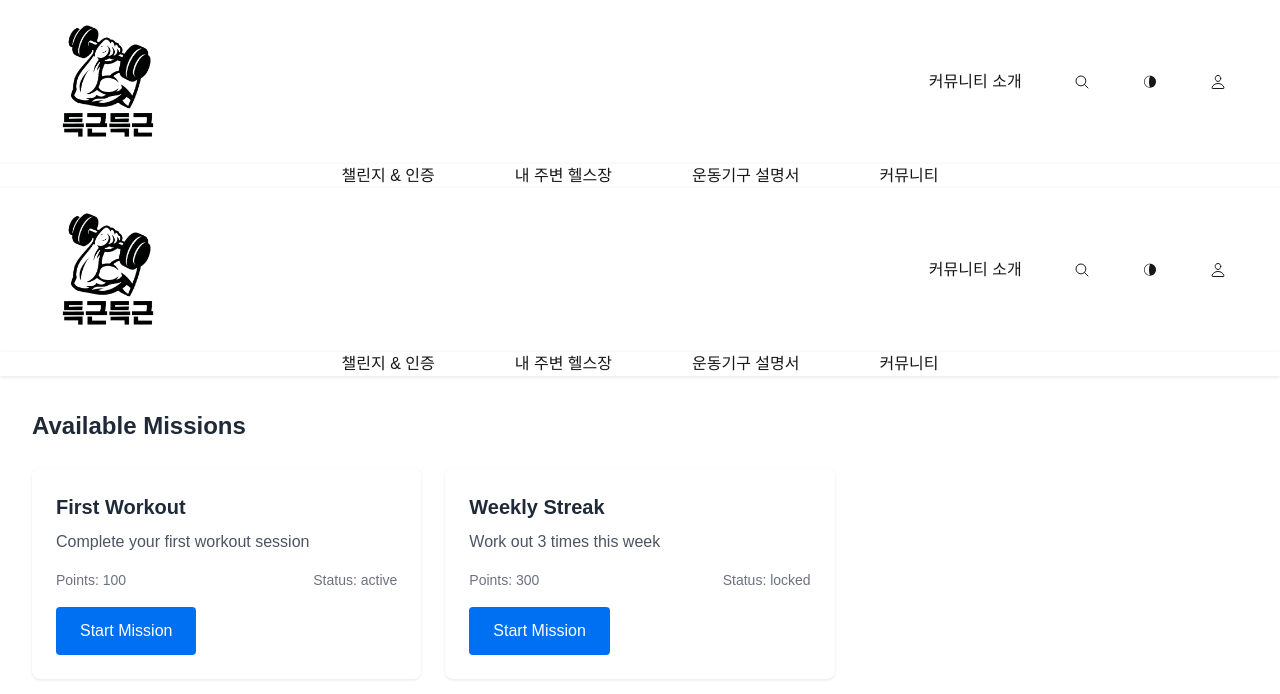
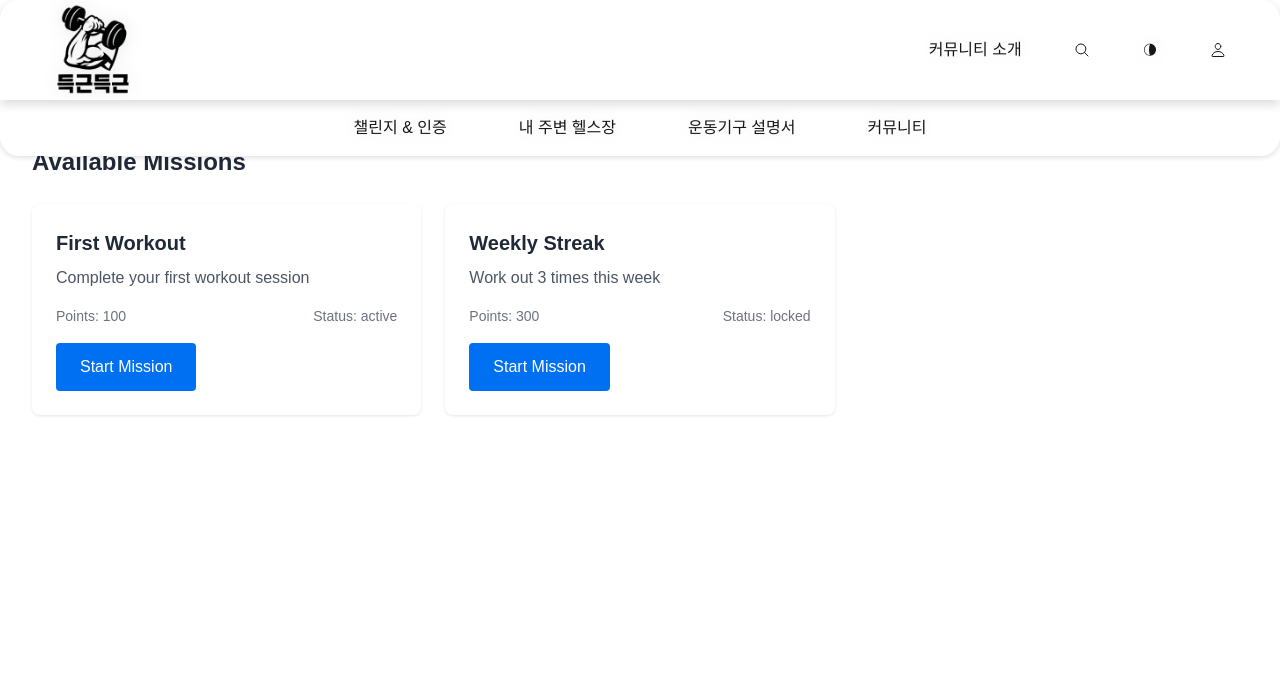
Before and after one commit to LeeJaeHyekk/deukgeun, a Next.js app in the folder deukgeun/: page /missions-and-challenge in a window 1280 px wide. Shown: the top 694 px of the page. Built offline with nearby package versions, Linux system fonts and the light colour scheme.

Commit message:
header nav
헤더 스크롤 css 처리

```diff
--- a/deukgeun/src/widgets/Header/Header.module.css
+++ b/deukgeun/src/widgets/Header/Header.module.css
@@ -1,69 +1,100 @@
-.header {
-  display: flex;
-  flex-direction: column;
-  width: 100%;
-  position: relative;
-}
-
-/* 고정 헤더 */
-.container {
+/* 전체 헤더 상단 바 */
+.topBar {
   display: flex;
   justify-content: space-between;
   align-items: center;
-  position: relative;
+  flex-wrap: nowrap;
+  padding: 16px 3%;
+  background-color: rgba(255, 255, 255, 0.9);
+  backdrop-filter: blur(10px);
+  z-index: 1000;
+  box-shadow: 0 4px 12px rgba(0, 0, 0, 0.08);
+  position: fixed; /* 💥 핵심: fixed */
   top: 0;
   left: 0;
   width: 100%;
-  padding: 12px 3%;
-  background-color: white;
-  z-index: 1000;
-  box-shadow: 0 1px 4px rgba(0, 0, 0, 0.1);
+  height: 100px;
+  border-radius: 20px 20px 0 0;
+  transition:
+    opacity 0.4s ease,
+    transform 0.4s ease,
+    box-shadow 0.4s ease,
+    background-color 0.4s ease,
+    visibility 0.4s ease;
 }
 
-.left {
-  flex-shrink: 0;
+.hidden {
+  opacity: 0;
+  transform: translateY(-100%);
+  pointer-events: none;
+  visibility: hidden;
 }
 
-.logo img {
-  width: 140px;
-  height: auto;
+/* 로고 */
+.logo {
+  width: 110px;
+  height: auto; /* 높이는 auto로 */
+  display: block; /* inline-block 기본 문제 해결용 */
+  object-fit: contain
 }
 
+
+.logo img {
+  width: 100%; /* 컨테이너 너비에 맞춤 */
+  height: auto; /* 비율 유지 */
+  display: block; /* 이미지 밑 공백 제거 */
+  object-fit: contain;
+}
+
+/* 아이콘 영역 */
 .icons {
   display: flex;
   align-items: center;
   gap: 20px;
+  flex-wrap: nowrap;
 }
 
-.disabled {
-  pointer-events: none;
-  opacity: 0.3;
-  transition: opacity 0.3s;
-}
-
-/* sticky 메뉴바 */
-.centerSticky {
-  position: sticky;
-  top: 180px; /* icons 영역 아래로 고정 */
-  background-color: white;
-  z-index: 1000;
-  box-shadow: 0 1px 4px rgba(0, 0, 0, 0.1);
-}
-
-.nav ul {
-  display: flex;
-  justify-content: center;
-  gap: 3rem;
-  list-style: none;
-  padding: 0;
-  margin: 0;
-  z-index: 150;
-}
-
-/* 사용자 아이콘 스타일 */
 .userIcon {
   display: flex;
   align-items: center;
   font-size: 1.3rem;
   color: #6b6b6b;
 }
+
+/* sticky 네비게이션 */
+.stickyNav {
+  position: sticky;
+  top: 100px; /* 💥 .topBar 높이만큼 */
+  background-color: rgba(255, 255, 255, 0.9);
+  backdrop-filter: blur(10px);
+  z-index: 999;
+  box-shadow: 0 1px 6px rgba(0, 0, 0, 0.08);
+  border-radius: 0 0 20px 20px;
+  transition:
+    top 0.4s ease,
+    box-shadow 0.4s ease,
+    background-color 0.4s ease;
+}
+
+.atTop {
+  top: 0 !important;
+}
+
+.nav ul {
+  display: flex;
+  justify-content: center;
+  gap: 2.5rem;
+  list-style: none;
+  padding: 1rem 0;
+  margin: 0;
+}
+
+.nav ul li {
+  font-weight: 500;
+  font-size: 1rem;
+  transition: color 0.2s;
+}
+
+.nav ul li:hover {
+  color: #0070f3;
+}
--- a/deukgeun/src/widgets/Header/Header.tsx
+++ b/deukgeun/src/widgets/Header/Header.tsx
@@ -1,11 +1,10 @@
 'use client';
 
 import { useEffect, useState } from 'react';
-import Link from 'next/link';
-import { IoSearchOutline } from 'react-icons/io5';
+import { useRouter } from 'next/navigation';
+import { IoSearchOutline, IoPersonOutline } from 'react-icons/io5';
 import { WiMoonAltWaningCrescent2 } from 'react-icons/wi';
 import { MdOutlineLogout } from 'react-icons/md';
-import { IoPersonOutline } from 'react-icons/io5';
 import { NavItem } from '../navItem/NavItem';
 import styles from './Header.module.css';
 
@@ -23,28 +22,36 @@ export const Header = ({
   onSignUp,
 }: HeaderProps) => {
   const [isTop, setIsTop] = useState(true);
+  const router = useRouter();
 
   useEffect(() => {
     const handleScroll = () => {
-      setIsTop(window.scrollY === 0);
+      const scrollY = window.scrollY;
+      setIsTop(scrollY < 50);
     };
+
     window.addEventListener('scroll', handleScroll);
     return () => window.removeEventListener('scroll', handleScroll);
   }, []);
 
   return (
-    <header className={styles.header}>
-      {/* 고정 상단 바 */}
-      <div className={styles.container}>
-        {/* 왼쪽 로고 */}
-        <div className={`${styles.left} ${!isTop ? styles.disabled : ''}`}>
-          <Link href="/" className={styles.logo}>
-            <img src="/logo.png" alt="Deukgeun" />
-          </Link>
+    <>
+      {/* 상단 바 (로고+아이콘) */}
+      <div className={`${styles.topBar} ${!isTop ? styles.hidden : ''}`}>
+        <div
+          className={styles.logo}
+          role="button"
+          tabIndex={0}
+          onClick={() => router.push('/')}
+          onKeyDown={(e) => {
+            if (e.key === 'Enter' || e.key === ' ') router.push('/');
+          }}
+          style={{ cursor: 'pointer' }}
+        >
+          <img src="/logo.png" alt="Deukgeun" />
         </div>
 
-        {/* 우측 아이콘 */}
-        <div className={`${styles.icons} ${!isTop ? styles.disabled : ''}`}>
+        <div className={styles.icons}>
           <NavItem href="/intro">커뮤니티 소개</NavItem>
           <NavItem href="#"><IoSearchOutline /></NavItem>
           <NavItem href="#"><WiMoonAltWaningCrescent2 /></NavItem>
@@ -56,8 +63,8 @@ export const Header = ({
         </div>
       </div>
 
-      {/* 스크롤 따라 sticky 되는 메뉴바 */}
-      <div className={styles.centerSticky}>
+      {/* sticky 네비게이션 바 */}
+      <div className={`${styles.stickyNav} ${!isTop ? styles.atTop : ''}`}>
         <nav className={styles.nav}>
           <ul>
             <li><NavItem href="/missions-and-challenge">챌린지 & 인증</NavItem></li>
@@ -67,6 +74,6 @@ export const Header = ({
           </ul>
         </nav>
       </div>
-    </header>
+    </>
   );
 };
```
